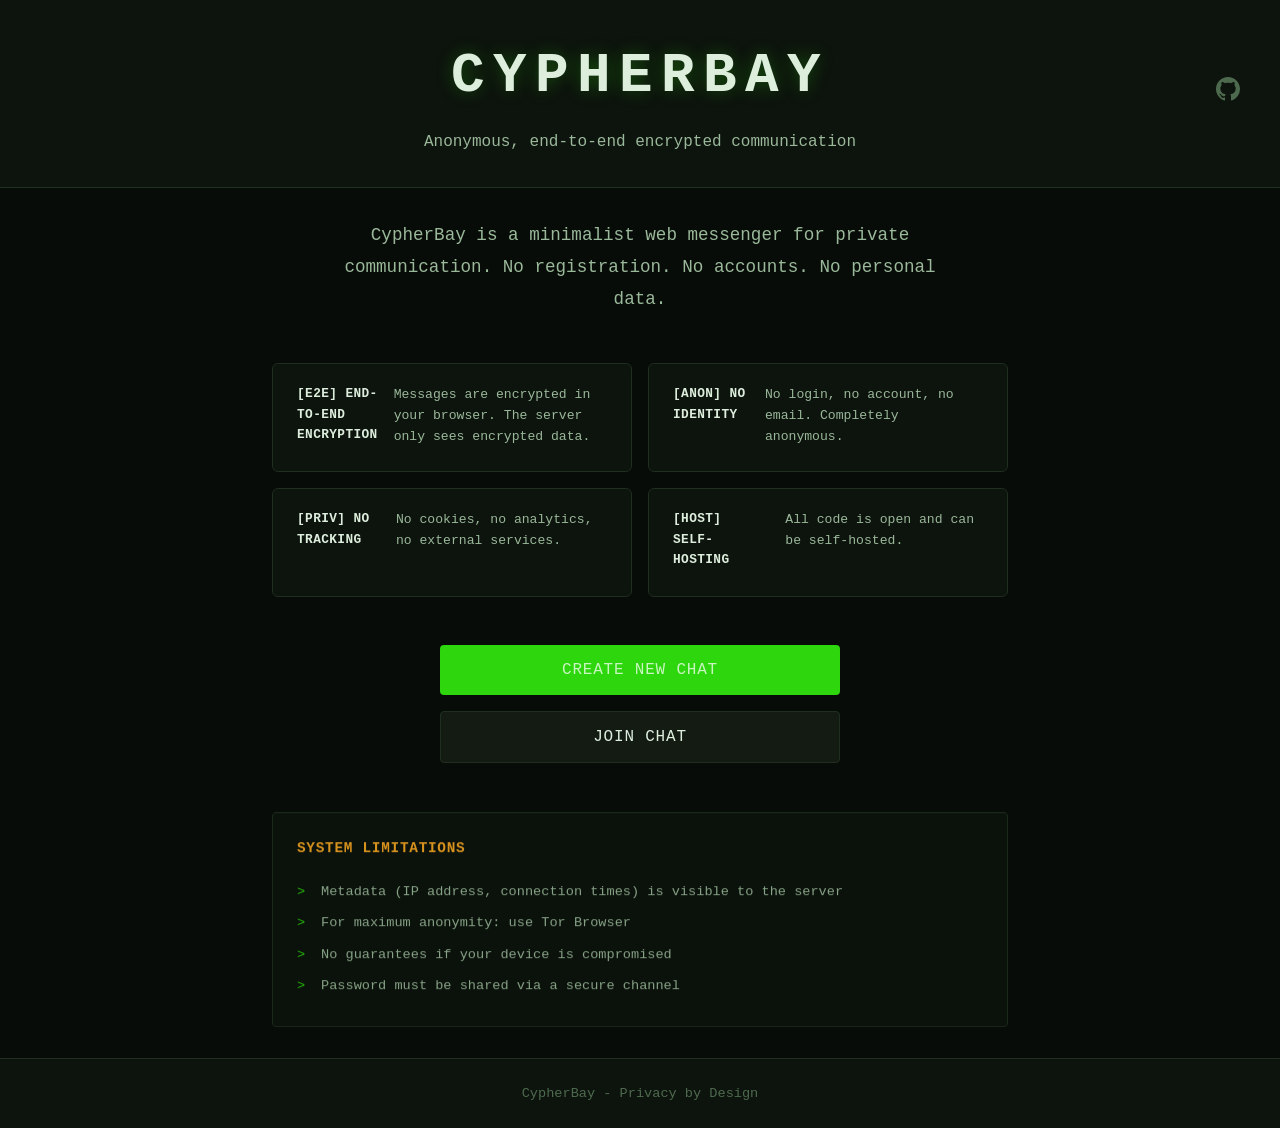
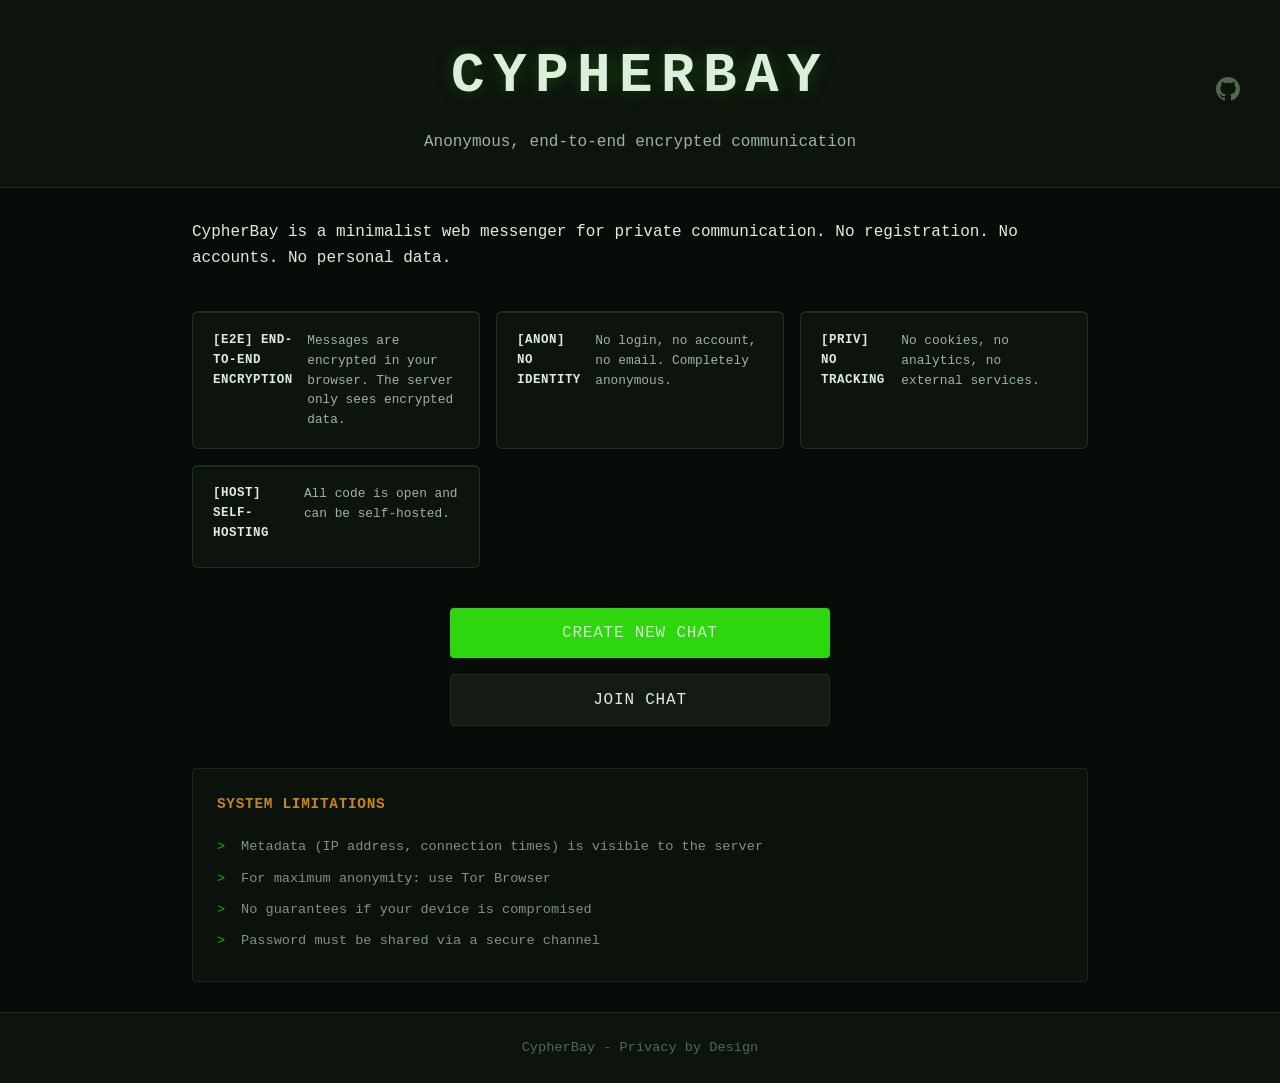

feat: client side full file encryption

--- a/css/style.css
+++ b/css/style.css
@@ -124,28 +124,27 @@ header h1 {
 header h2 { font-size: 1.5rem; font-weight: 500; }
 .tagline { color: var(--text-secondary); font-size: 1rem; }
 
-main { flex: 1; padding: 2rem; max-width: 800px; margin: 0 auto; width: 100%; }
-.landing-content { display: flex; flex-direction: column; gap: 3rem; }
-.intro p { font-size: 1.1rem; color: var(--text-secondary); text-align: center; max-width: 600px; margin: 0 auto; line-height: 1.8; }
+main { flex: 1; padding: 2rem; max-width: 960px; margin: 0 auto; width: 100%; }
+.landing-content { display: flex; flex-direction: column; gap: 2.5rem; }
 
-.features { display: grid; grid-template-columns: repeat(auto-fit, minmax(260px, 1fr)); gap: 1rem; }
+.hero { text-align: center; padding: 1rem 0 0.5rem; }
+.hero-lead { font-size: 1.05rem; color: var(--text-secondary); max-width: 520px; margin: 0 auto 2rem; line-height: 1.8; }
+
+.features { display: grid; grid-template-columns: repeat(3, 1fr); gap: 1rem; }
 .feature {
     background-color: var(--bg-secondary); border: 1px solid var(--border-color);
-    border-radius: 6px; padding: 1.25rem 1.5rem;
-    display: flex; align-items: flex-start; gap: 1rem;
-    transition: border-color 0.2s, background-color 0.3s;
+    border-top: 2px solid var(--border-color);
+    border-radius: 6px; padding: 1.1rem 1.25rem;
+    display: flex; align-items: flex-start; gap: 0.9rem;
+    transition: border-color 0.2s, border-top-color 0.2s, background-color 0.3s;
 }
-.feature:hover { border-color: var(--accent-secondary); background-color: var(--bg-hover); }
-.feature-icon {
-    flex-shrink: 0;
-    color: var(--accent-primary);
-    margin-top: 2px;
-    opacity: 0.9;
-}
-.feature h3 { font-size: 0.8rem; font-weight: 600; margin-bottom: 0.35rem; color: var(--text-primary); letter-spacing: 0.03em; text-transform: uppercase; }
-.feature p { color: var(--text-secondary); font-size: 0.82rem; line-height: 1.6; }
+.feature:hover { border-color: var(--border-color); border-top-color: var(--accent-primary); background-color: var(--bg-hover); }
+.feature-icon { flex-shrink: 0; color: var(--accent-primary); margin-top: 1px; opacity: 0.85; }
+.feature-body { min-width: 0; }
+.feature h3 { font-size: 0.78rem; font-weight: 600; margin-bottom: 0.3rem; color: var(--text-primary); letter-spacing: 0.04em; text-transform: uppercase; }
+.feature p { color: var(--text-secondary); font-size: 0.8rem; line-height: 1.55; }
 
-.actions { display: flex; flex-direction: column; gap: 1rem; max-width: 400px; margin: 0 auto; width: 100%; }
+.actions { display: flex; flex-direction: column; gap: 1rem; max-width: 380px; margin: 0 auto; width: 100%; }
 
 .resume-session {
     display: flex; align-items: center; justify-content: space-between;
@@ -404,14 +403,36 @@ footer p { color: var(--text-muted); font-size: 0.85rem; }
 .upload-progress-text { font-size: 0.8rem; color: var(--text-secondary); }
 
 .file-content { display: flex; flex-direction: column; }
-.message-image { max-width: 300px; max-height: 300px; border-radius: 4px; cursor: pointer; transition: opacity 0.2s; }
-.message-image:hover { opacity: 0.9; }
+
+.img-wrap { display: inline-block; border-radius: 4px; overflow: hidden; }
+.img-wrap.img-loading {
+    min-width: 140px; min-height: 90px;
+    background-color: var(--bg-tertiary); border: 1px solid var(--border-color);
+    display: flex; align-items: center; justify-content: center;
+}
+.img-wrap.img-loading::after {
+    content: ''; width: 22px; height: 22px;
+    border: 2px solid var(--border-color); border-top-color: var(--accent-primary);
+    border-radius: 50%; animation: spin 0.8s linear infinite;
+}
+@keyframes spin { to { transform: rotate(360deg); } }
+
+.message-image { display: block; max-width: 300px; max-height: 300px; border-radius: 4px; cursor: pointer; transition: opacity 0.2s; }
+.message-image:hover { opacity: 0.88; }
 .message-video { max-width: 300px; max-height: 300px; border-radius: 4px; }
 .message-audio { width: 250px; }
-.file-link { display: flex; align-items: center; gap: 0.75rem; padding: 0.5rem; background-color: var(--bg-tertiary); border-radius: 4px; color: var(--text-primary); text-decoration: none; transition: background-color 0.2s; }
-.file-link:hover { background-color: var(--bg-hover); }
+.file-link {
+    display: flex; align-items: center; gap: 0.75rem; padding: 0.5rem;
+    background-color: var(--bg-tertiary); border: 1px solid var(--border-color);
+    border-radius: 4px; color: var(--text-primary);
+    cursor: pointer; font-family: inherit; text-align: left;
+    transition: background-color 0.2s, border-color 0.2s;
+    width: 100%;
+}
+.file-link:hover:not(:disabled) { background-color: var(--bg-hover); border-color: var(--accent-secondary); }
+.file-link:disabled { opacity: 0.6; cursor: not-allowed; }
 .file-link svg { flex-shrink: 0; color: var(--accent-primary); }
-.file-info { display: flex; flex-direction: column; min-width: 0; }
+.file-info { display: flex; flex-direction: column; min-width: 0; flex: 1; }
 .file-name { font-size: 0.85rem; white-space: nowrap; overflow: hidden; text-overflow: ellipsis; }
 .file-size { font-size: 0.75rem; color: var(--text-muted); }
 
@@ -497,7 +518,7 @@ footer p { color: var(--text-muted); font-size: 0.85rem; }
     .tagline { font-size: 0.85rem; }
     .header-left, .header-right { width: 50px; }
     main { padding: 1rem; }
-    .features { grid-template-columns: 1fr; gap: 0.75rem; }
+    .features { grid-template-columns: 1fr 1fr; gap: 0.75rem; }
     .feature { padding: 1rem; }
     .feature h3 { font-size: 0.78rem; }
     .actions { gap: 0.75rem; }
@@ -524,7 +545,8 @@ footer p { color: var(--text-muted); font-size: 0.85rem; }
     header h1 { font-size: 1.25rem; letter-spacing: 0.05em; }
     .tagline { font-size: 0.75rem; }
     main { padding: 0.75rem; }
-    .intro p { font-size: 0.85rem; }
+    .features { grid-template-columns: 1fr; }
+    .hero-lead { font-size: 0.9rem; }
     .btn-primary, .btn-secondary { padding: 0.75rem 1rem; font-size: 0.85rem; }
     .message-form { flex-direction: column; }
     .message-form button[type="submit"] { width: 100%; }
